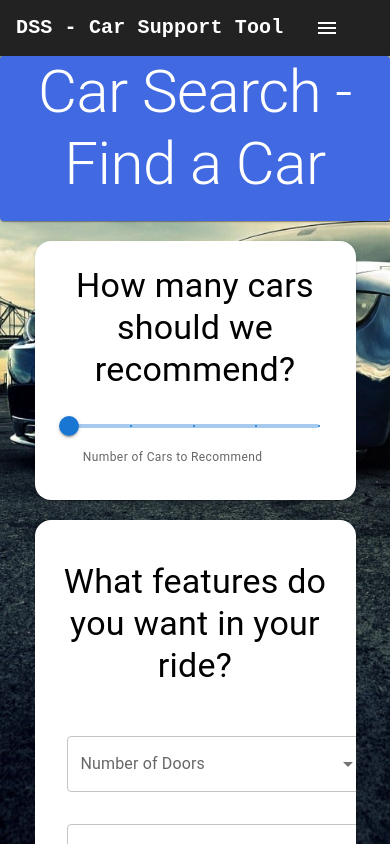
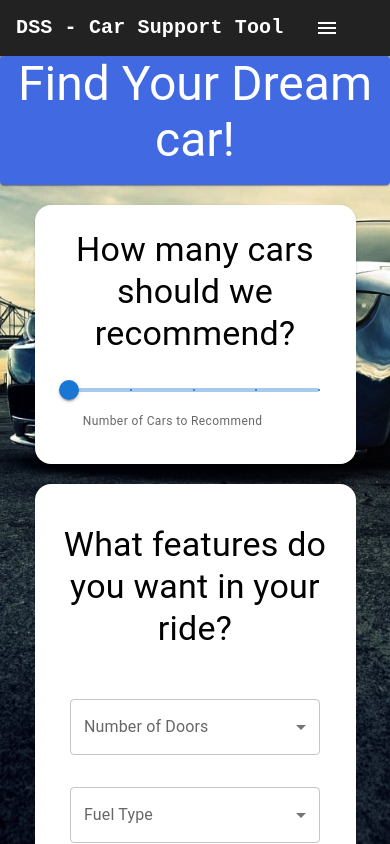
Before and after one commit to SaifA21/Used-Car-Decision-Support-System, a React (Create React App) app in the folder car-dss/: page /page/search in a window 390 px wide. Built offline with nearby package versions, Linux system fonts and the light colour scheme; the HTML template or start-up script is replaced by a standard one.

Commit message:
Resize components to fit mobile

```diff
--- a/car-dss/src/Components/InputForm/Input.js
+++ b/car-dss/src/Components/InputForm/Input.js
@@ -39,13 +39,11 @@ function Input() {
     "Oldsmobile", "Plymouth", "Pontiac", "Porsche", "Rolls-Royce", "Saab",
     "Scion", "Spyker", "Subaru", "Suzuki", "Tesla", "Toyota", "Volkswagen", "Volvo"
   ];
-
   const year = [
     "1990", "1991", "1992", "1993", "1994", "1995", "1996", "1997", "1998", "1999",
     "2000", "2001", "2002", "2003", "2004", "2005", "2006", "2007", "2008", "2009",
     "2010", "2011", "2012", "2013", "2014", "2015", "2016", "2017"
   ];
-
   const trans = ["Automatic", "Manual"]
 
   const callApiTest = async () => {
@@ -74,8 +72,8 @@ function Input() {
         <Navbar></Navbar>
 
         <Card style={{color: 'white', backgroundColor: '#4169e1', height: "auto"}} align="center">
-          <Typography variant="h2" gutterBottom align="center">
-              Car Search - Find a Car
+          <Typography variant="h3" gutterBottom align="center">
+            Find Your Dream car!
           </Typography>
         </Card>
         </div>
@@ -149,7 +147,7 @@ function Input() {
             <Button variant='contained'
               onClick={() => {callApiTest()}}
               style={{backgroundColor: '#4169e1',
-              color: 'white', width: '40vh', height: '5vh',
+              color: 'white', width: '250px', height: '5vh',
               marginBottom: '3vh'}}>
                 Submit
             </Button>
--- a/car-dss/src/Components/IntegerInput.js
+++ b/car-dss/src/Components/IntegerInput.js
@@ -9,7 +9,7 @@ export default function IntegerInput(props) {
 
   return(
     <div>
-        <FormControl sx={{ m: 1, width: 300 }} variant="outlined">
+        <FormControl sx={{ m: 1, width: 250 }} variant="outlined">
           <OutlinedInput
             id="outlined-adornment-weight"
             endAdornment={<InputAdornment position="end"></InputAdornment>}
--- a/car-dss/src/Components/Multiselect.js
+++ b/car-dss/src/Components/Multiselect.js
@@ -41,7 +41,7 @@ export default function Multiselect(props) {
 
   return (
     <div>
-      <FormControl sx={{ m: 1, width: 300 }}>
+      <FormControl sx={{ m: 1, width: 250 }}>
         <InputLabel id="demo-multiple-name-label">{props.label}</InputLabel>
         <Select
           labelId="demo-multiple-name-label"
```
